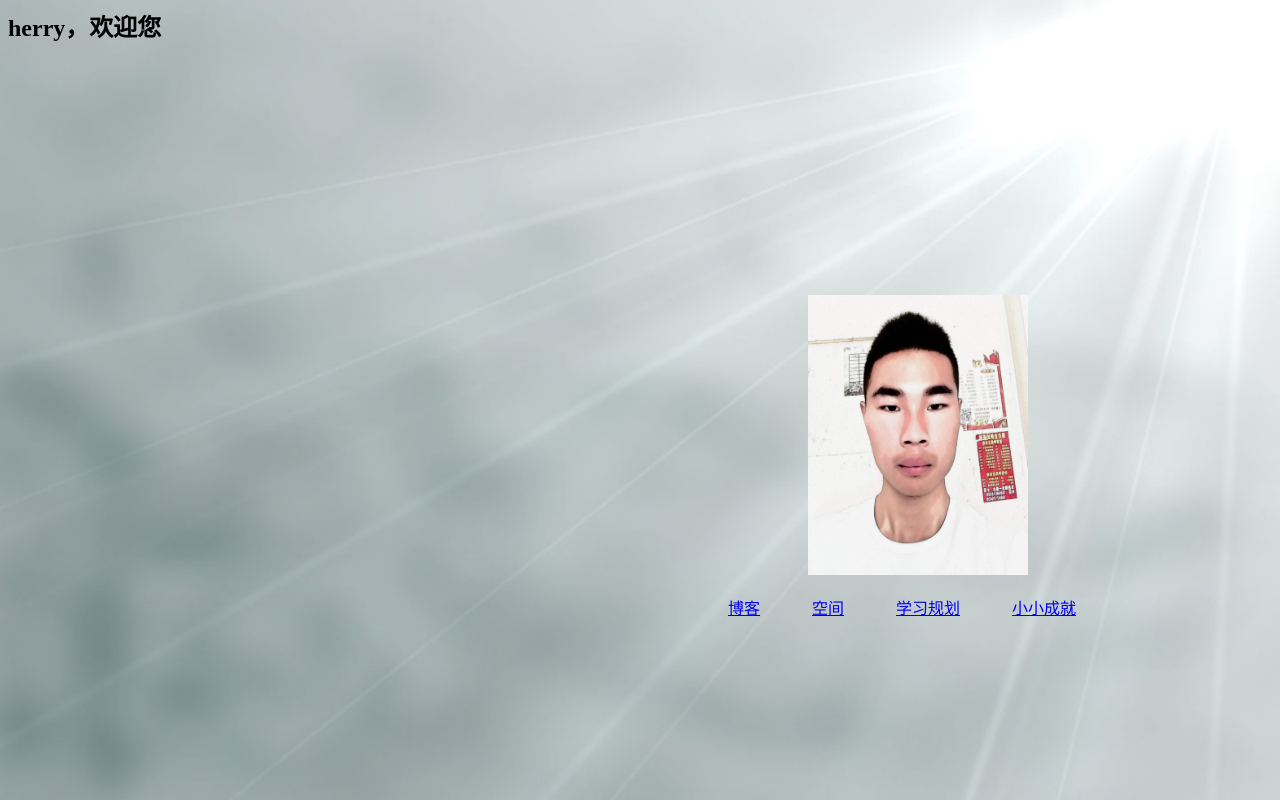
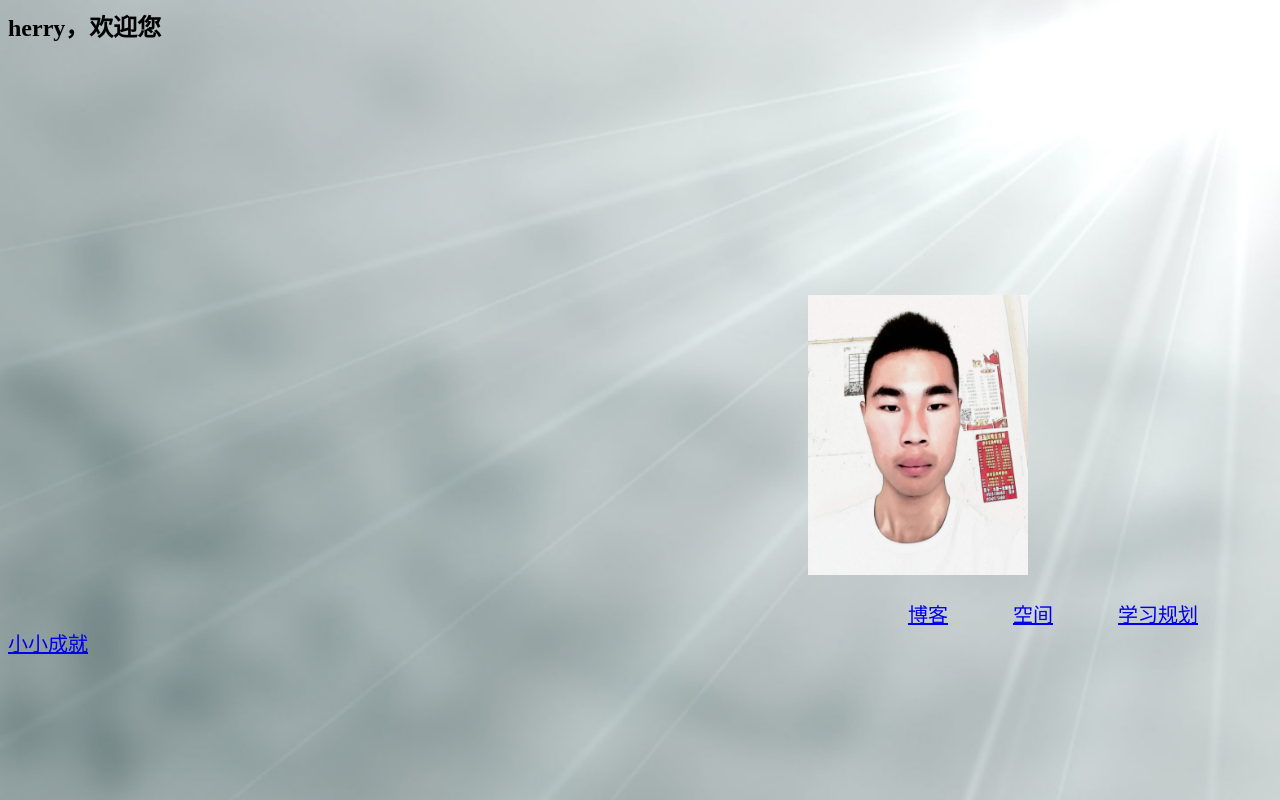
Before and after one commit to herry57/herry57.github.io, a plain HTML site: page index.html in a window 1280 px wide. Drawn offline with Linux system fonts and the light colour scheme.

Commit message:
Update index.html

```diff
--- a/index.html
+++ b/index.html
@@ -13,7 +13,7 @@ width='100%' height='100%' style='position: absolute;left:0px;top:0px;z-index: -
 <img src="微信图片_20180118190430.jpg" width="220" height="280" />
 </p>
 
-<p>
+<p style="font-size:20px">
 &emsp;&emsp;&emsp;&emsp;&emsp;&emsp;&emsp;&emsp;&emsp;&emsp;&emsp;&emsp;&emsp;&emsp;
 &emsp;&emsp;&emsp;&emsp;&emsp;&emsp;&emsp;&emsp;&emsp;&emsp;&emsp;&emsp;&emsp;&emsp;
 &emsp;&emsp;&emsp;&emsp;&emsp;&emsp;&emsp;&emsp;&emsp;&emsp;&emsp;&emsp;&emsp;&emsp;
```
